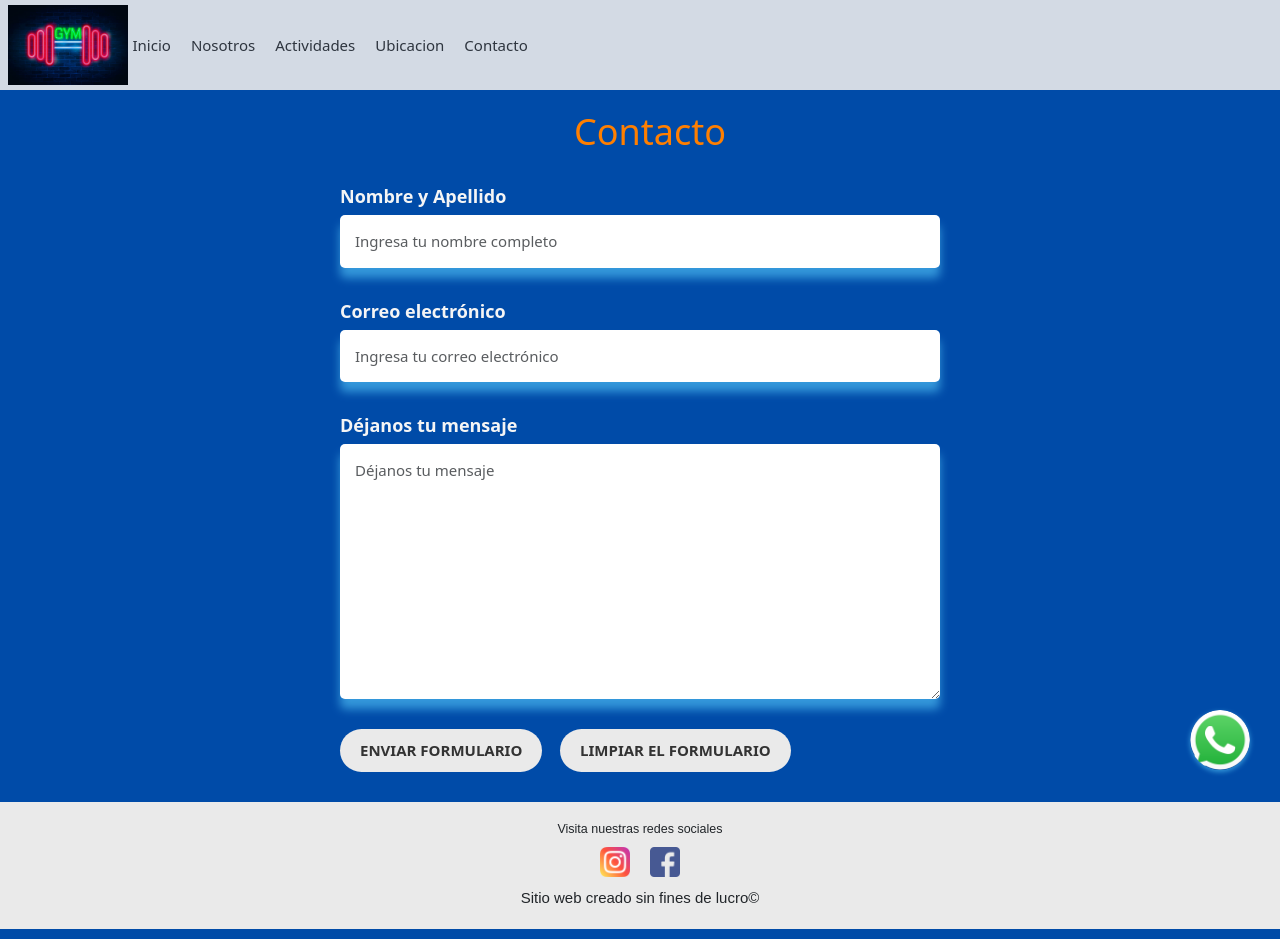
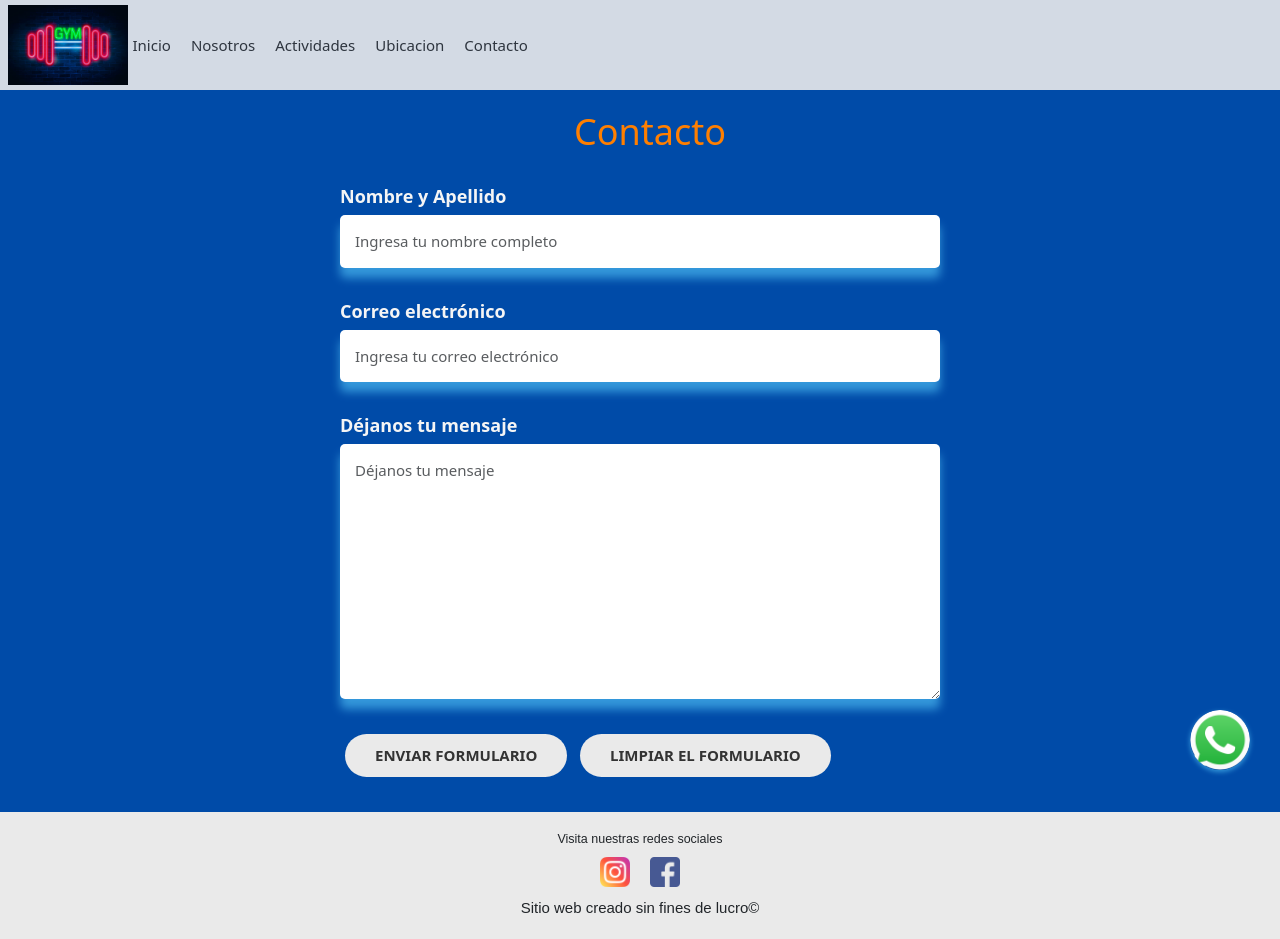
Before and after one commit to nancy-ortiz23/gimnasio, a website: page pages/contacto.html in a window 1280 px wide. Drawn offline with nearby package versions, Linux system fonts and the light colour scheme.

Commit message:
modifique en css boton de formulario

```diff
--- a/css/styles.css
+++ b/css/styles.css
@@ -384,10 +384,17 @@ nav ul li {
   box-shadow: 0 5px 10px #3498DB;
 }
 
+.button-container {
+  display: flex;
+  justify-content: center;
+  gap: 20px;
+}
+
 .btn {
-  padding: 10px 20px;
+  margin: 5px;
+  padding: 10px 30px;
   border: none;
-  border-radius: 50px;
+  border-radius: 30px;
   font-weight: bold;
   text-transform: uppercase;
   transition: all 0.3s ease;
@@ -403,7 +410,6 @@ nav ul li {
 .btn-secondary {
   background-color: #EAEAEA;
   color: #333;
-  margin-left: 15px;
 }
 
 .btn:hover {
```
